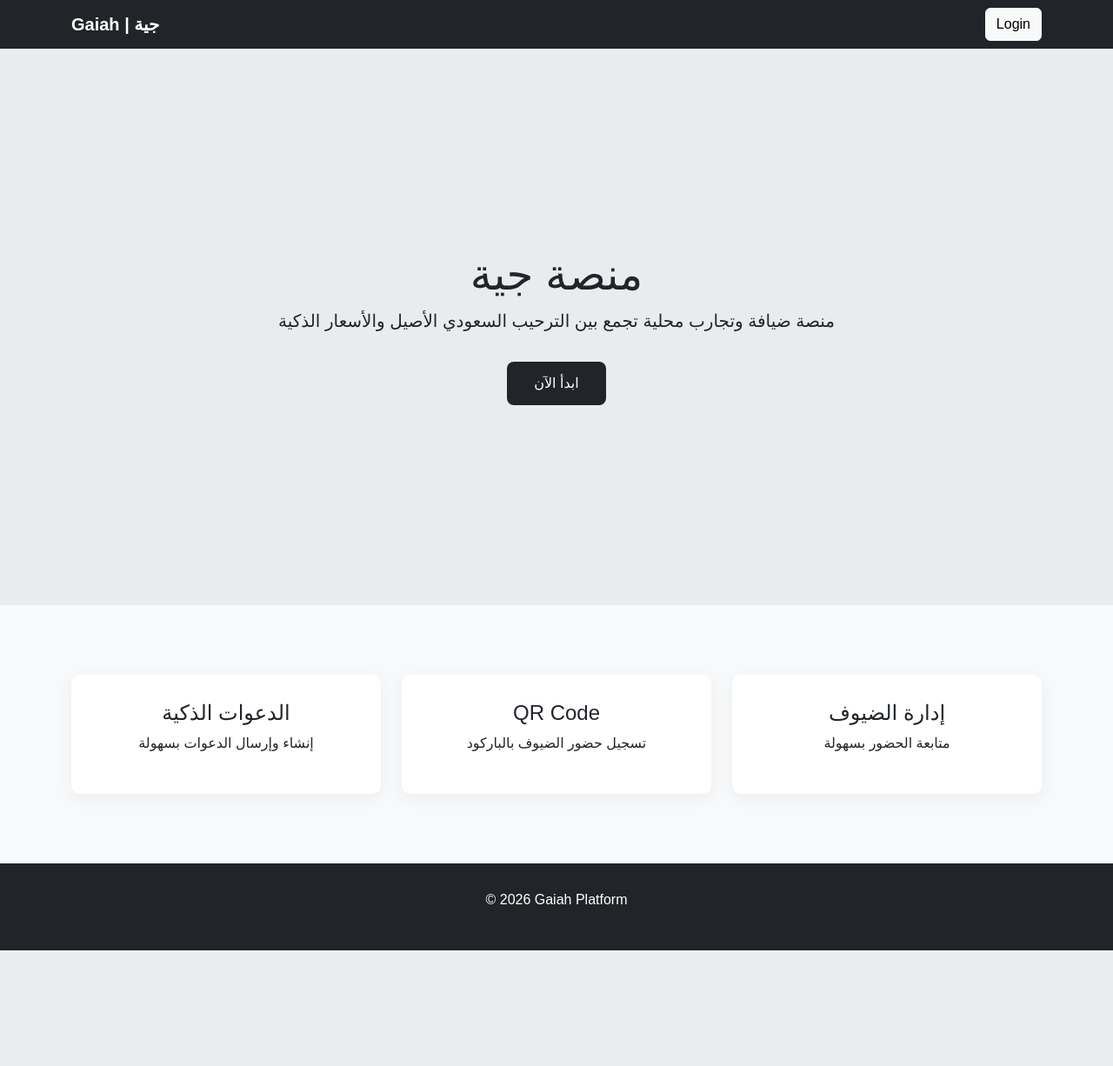
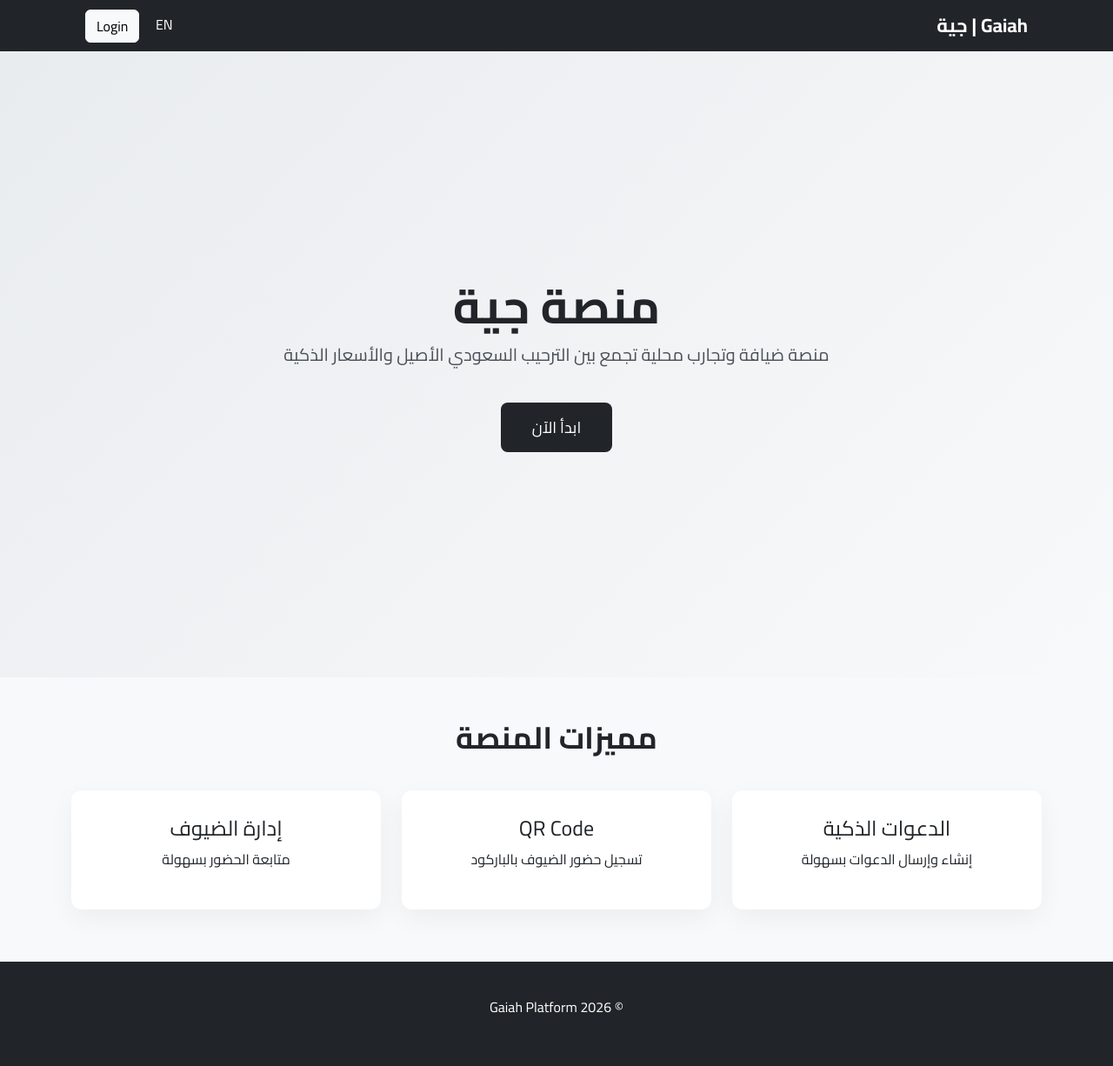
Before and after one commit to engmustafa304-commits/gaiah, a Flask app: page / in a window 1280 px wide. Shown: the whole page at 87% size. Before the commit the page ends 1093 px from the top, so only its background shows below. Run offline with Flask 3, Linux system fonts and the light colour scheme.

Commit message:
landing page

```diff
--- a/app/templates/index.html
+++ b/app/templates/index.html
@@ -1,5 +1,6 @@
 <!DOCTYPE html>
-<html lang="ar">
+<html lang="ar" dir="rtl">
+
 <head>
 
 <meta charset="UTF-8">
@@ -9,11 +10,13 @@
 
 <link href="https://cdn.jsdelivr.net/npm/bootstrap@5.3.2/dist/css/bootstrap.min.css" rel="stylesheet">
 
+<link href="https://fonts.googleapis.com/css2?family=Cairo:wght@300;400;700&display=swap" rel="stylesheet">
+
 <style>
 
 body{
+font-family:'Cairo',sans-serif;
 background:#F8F9FA;
-font-family: 'Cairo', sans-serif;
 }
 
 .navbar{
@@ -23,43 +26,62 @@ background:#212529;
 .navbar-brand{
 color:white;
 font-weight:bold;
+font-size:22px;
 }
 
 .hero{
-height:80vh;
+height:90vh;
 display:flex;
 align-items:center;
-background:#E9ECEF;
+justify-content:center;
+text-align:center;
+background:linear-gradient(135deg,#E9ECEF,#F8F9FA);
 }
 
 .hero h1{
-font-size:50px;
+font-size:55px;
+font-weight:700;
 color:#212529;
+}
+
+.hero p{
+font-size:20px;
+color:#495057;
 }
 
 .btn-main{
 background:#212529;
 color:white;
-padding:12px 30px;
+padding:14px 35px;
 border-radius:8px;
+font-size:18px;
 }
 
-.features{
-padding:80px 0;
+.section-title{
+font-size:35px;
+font-weight:700;
+margin-bottom:40px;
 }
 
-.feature-box{
+.feature{
 background:white;
 padding:30px;
-border-radius:10px;
-box-shadow:0 5px 20px rgba(0,0,0,0.05);
+border-radius:12px;
+box-shadow:0 10px 30px rgba(0,0,0,0.05);
 }
 
 .footer{
 background:#212529;
 color:white;
-padding:30px;
+padding:40px;
 text-align:center;
+margin-top:60px;
+}
+
+.lang-switch{
+cursor:pointer;
+color:white;
+margin-left:15px;
 }
 
 </style>
@@ -68,18 +90,19 @@ text-align:center;
 
 <body>
 
-
 <!-- Navbar -->
 
 <nav class="navbar navbar-expand-lg">
 
 <div class="container">
 
-<a class="navbar-brand" href="#">Gaiah | جية</a>
+<a class="navbar-brand">Gaiah | جية</a>
 
 <div>
 
-<a class="btn btn-light" href="/login">Login</a>
+<span class="lang-switch" onclick="switchLang()">EN</span>
+
+<a href="/login" class="btn btn-light ms-3">Login</a>
 
 </div>
 
@@ -92,20 +115,16 @@ text-align:center;
 
 <section class="hero">
 
-<div class="container text-center">
+<div class="container">
 
-<h1>منصة جية</h1>
+<h1 id="title">منصة جية</h1>
 
-<p class="lead">
-
+<p id="desc">
 منصة ضيافة وتجارب محلية تجمع بين الترحيب السعودي الأصيل والأسعار الذكية
-
 </p>
 
-<a href="/login" class="btn btn-main mt-3">
-
+<a href="/login" class="btn btn-main mt-4" id="start">
 ابدأ الآن
-
 </a>
 
 </div>
@@ -115,19 +134,23 @@ text-align:center;
 
 <!-- Features -->
 
-<section class="features">
+<section class="container text-center mt-5">
 
-<div class="container">
+<h2 class="section-title" id="features_title">
+
+مميزات المنصة
+
+</h2>
 
 <div class="row g-4">
 
 <div class="col-md-4">
 
-<div class="feature-box text-center">
+<div class="feature">
 
-<h4>الدعوات الذكية</h4>
+<h4 id="f1">الدعوات الذكية</h4>
 
-<p>إنشاء وإرسال الدعوات بسهولة</p>
+<p id="f1d">إنشاء وإرسال الدعوات بسهولة</p>
 
 </div>
 
@@ -135,11 +158,11 @@ text-align:center;
 
 <div class="col-md-4">
 
-<div class="feature-box text-center">
+<div class="feature">
 
-<h4>QR Code</h4>
+<h4 id="f2">QR Code</h4>
 
-<p>تسجيل حضور الضيوف بالباركود</p>
+<p id="f2d">تسجيل حضور الضيوف بالباركود</p>
 
 </div>
 
@@ -147,13 +170,11 @@ text-align:center;
 
 <div class="col-md-4">
 
-<div class="feature-box text-center">
+<div class="feature">
 
-<h4>إدارة الضيوف</h4>
+<h4 id="f3">إدارة الضيوف</h4>
 
-<p>متابعة الحضور بسهولة</p>
-
-</div>
+<p id="f3d">متابعة الحضور بسهولة</p>
 
 </div>
 
@@ -172,5 +193,59 @@ text-align:center;
 
 </div>
 
+
+<script>
+
+let lang="ar"
+
+function switchLang(){
+
+const title=document.getElementById("title")
+const desc=document.getElementById("desc")
+const start=document.getElementById("start")
+const features_title=document.getElementById("features_title")
+const f1=document.getElementById("f1")
+const f1d=document.getElementById("f1d")
+const f2=document.getElementById("f2")
+const f2d=document.getElementById("f2d")
+const f3=document.getElementById("f3")
+const f3d=document.getElementById("f3d")
+
+if(lang=="ar"){
+
+document.documentElement.dir="ltr"
+
+title.innerText="Gaiah Platform"
+
+desc.innerText="A hospitality and local experiences platform combining authentic Saudi welcome with smart pricing"
+
+start.innerText="Start Now"
+
+features_title.innerText="Platform Features"
+
+f1.innerText="Smart Invitations"
+f1d.innerText="Create and send invitations easily"
+
+f2.innerText="QR Check-in"
+f2d.innerText="Guest check-in using QR code"
+
+f3.innerText="Guest Management"
+f3d.innerText="Track attendance easily"
+
+lang="en"
+
+}
+
+else{
+
+location.reload()
+
+}
+
+}
+
+</script>
+
 </body>
+
 </html>
```
